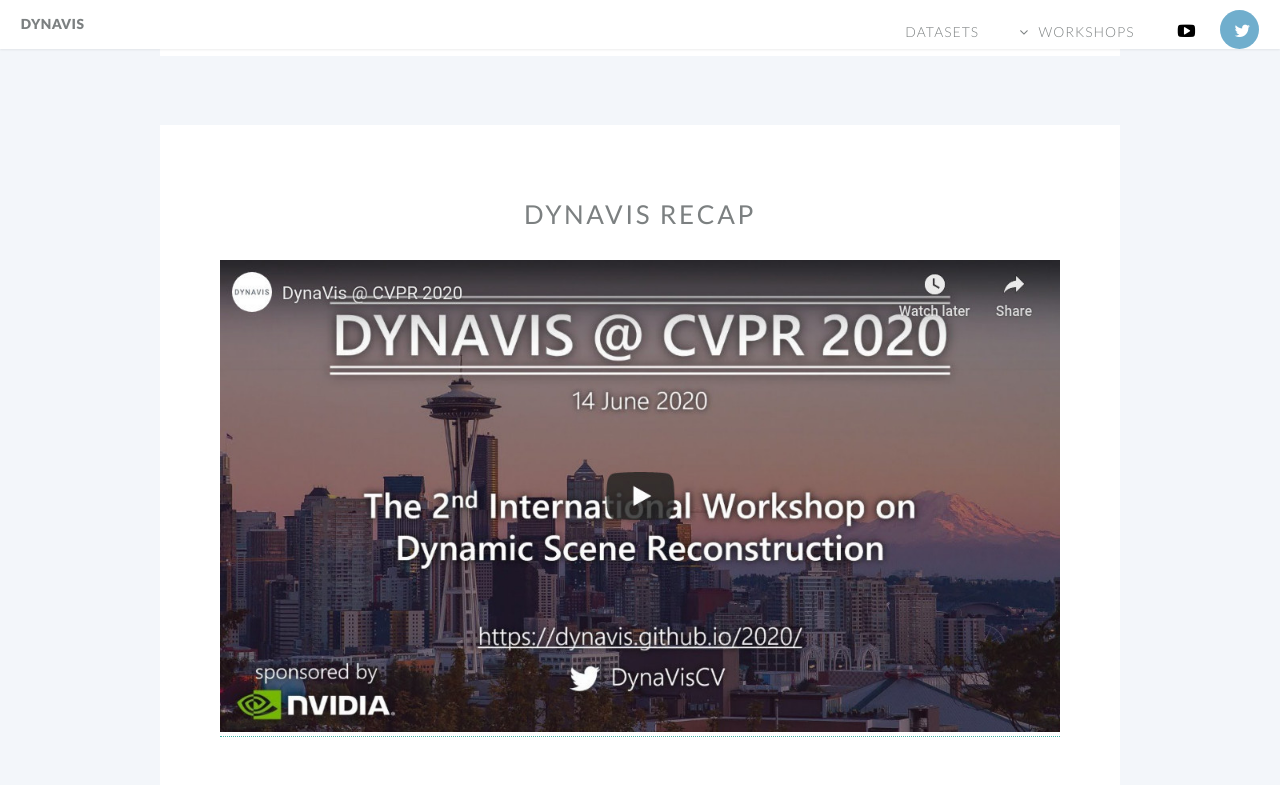
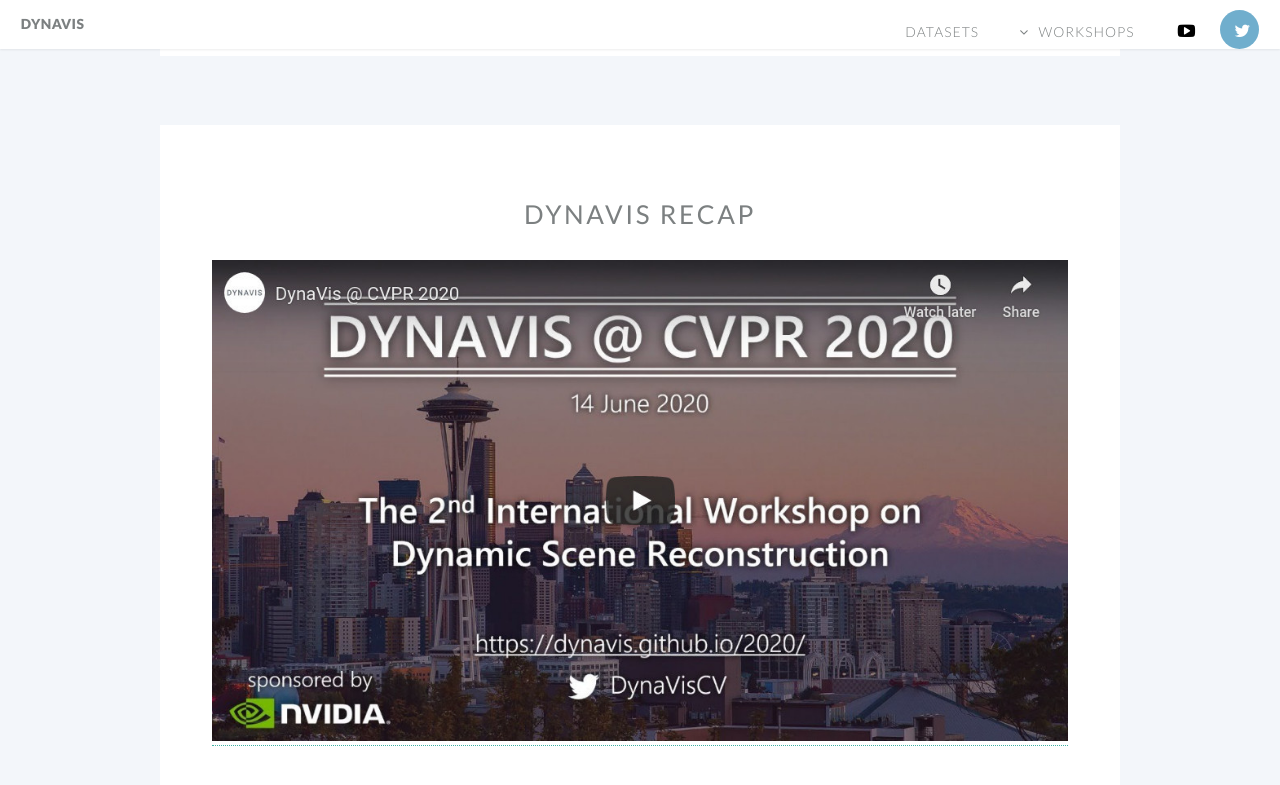
Before and after one commit to DynaVis/DynaVis.github.io, a Jekyll site: the page built from 2020.html, in a window 1280 px wide and 900 px high, scrolled down 1784 px. Shown: the top 785 px of the window. Built offline with Jekyll 4.4.1, drawn with Linux system fonts in a browser that asks for light colours.

Commit message:
change youtube preview size as was too big

```diff
--- a/2020.html
+++ b/2020.html
@@ -58,7 +58,7 @@
                 <header>
                     <h2><strong>Dynavis Recap</strong></h2>
                 </header>
-                <a href="https://www.youtube.com/watch?v=CqjtH_zpbfk" target="_blank"><img src="/images/2020/yt-preview.jpg" alt="" style="width:840px;"/></a>
+                <a href="https://www.youtube.com/watch?v=CqjtH_zpbfk" target="_blank"><img src="/images/2020/yt-preview.jpg" alt="" style="width:100%;"/></a>
            	</section>
         </div>
     </section>
```
